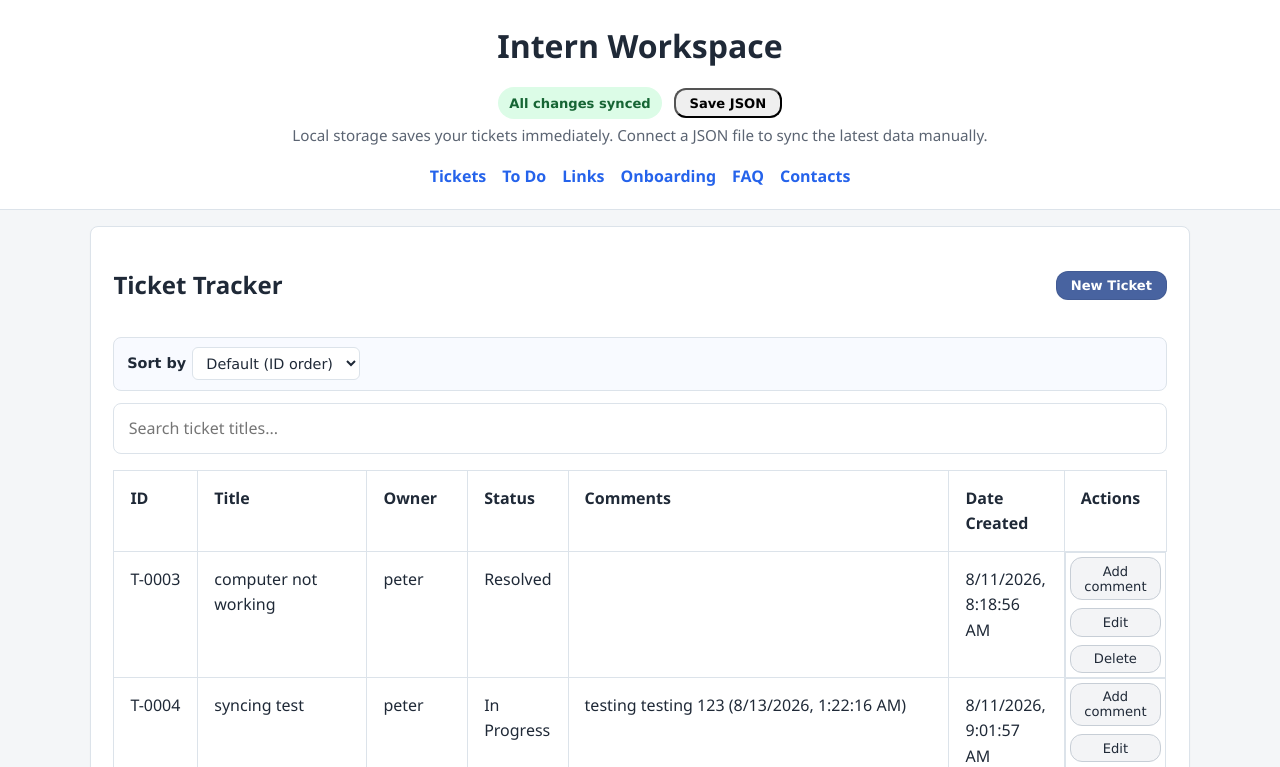
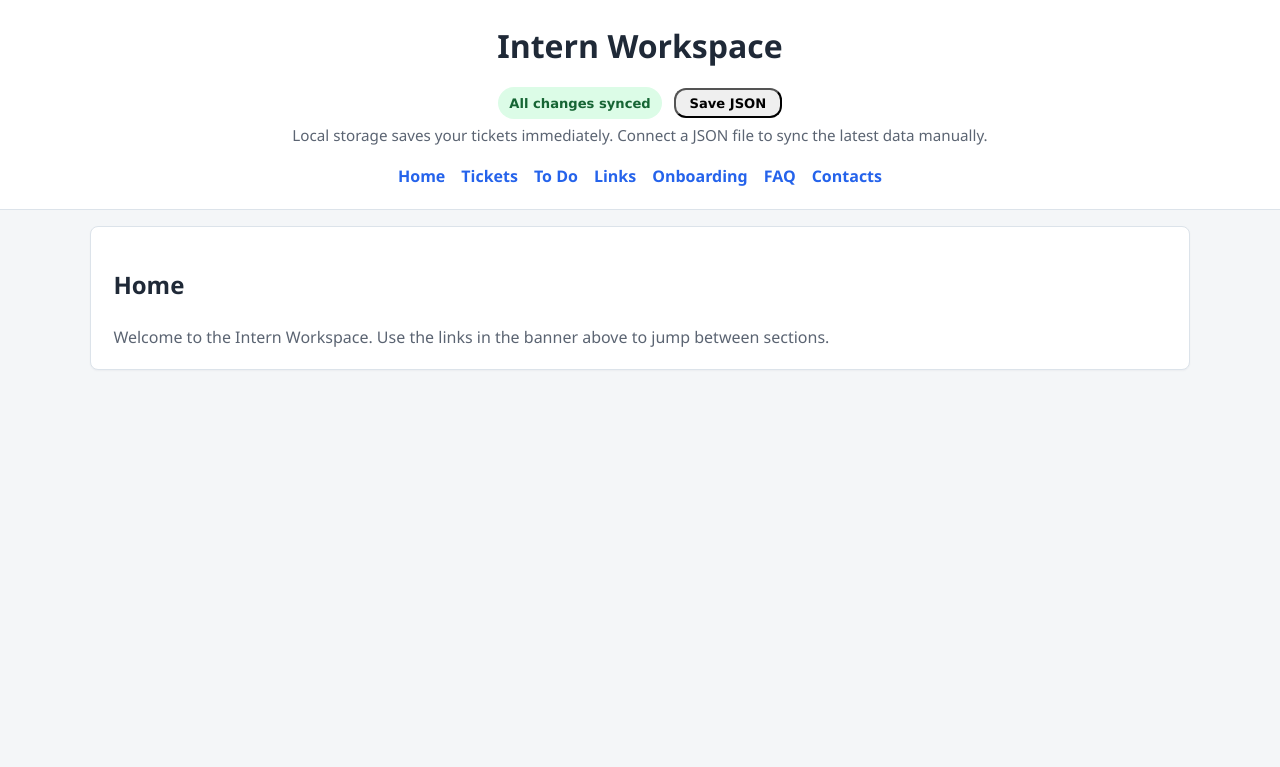
Before and after one commit to teysha-h/intern-workspace, a plain HTML site: page index.html in a window 1280 px wide. Shown: the top 767 px of the page. Drawn offline with Linux system fonts and the light colour scheme.

Commit message:
Webpage format edited so each link opens up a separate subpage for the section card

```diff
--- a/app.js
+++ b/app.js
@@ -1364,4 +1364,32 @@ document.addEventListener("DOMContentLoaded", () => {
       });
   })();
 
+  // ===== Simple hash router: each section card behaves as its own page =====
+  // No hash => show the Home section. A hash such as #tickets shows only that
+  // section card, so each card works like its own page without extra HTML files.
+  const routeSections = Array.from(document.querySelectorAll("main > section"));
+  const homeSection = document.getElementById("home");
+
+  const applyRoute = () => {
+    const hash = (window.location.hash || "").replace(/^#/, "");
+    let active = hash ? document.getElementById(hash) : null;
+
+    if (!active || !active.matches("main > section")) {
+      active = homeSection || routeSections[0] || null;
+    }
+
+    routeSections.forEach((section) => {
+      if (active && section === active) {
+        section.removeAttribute("hidden");
+        section.style.gridColumn = "1 / -1";
+      } else {
+        section.setAttribute("hidden", "");
+        section.style.gridColumn = "";
+      }
+    });
+  };
+
+  window.addEventListener("hashchange", applyRoute);
+  applyRoute();
+
 });
--- a/data.json
+++ b/data.json
@@ -83,7 +83,7 @@
       "task": "test test 123",
       "owner": "woody",
       "dueDate": "2026-08-13T00:00:00.000Z",
-      "completed": true,
+      "completed": false,
       "createdAt": "2026-08-13T07:33:24.527Z"
     }
   ],
--- a/index.html
+++ b/index.html
@@ -21,6 +21,7 @@
       </p>
 
       <nav>
+        <a href="#home">Home</a>
         <a href="#tickets">Tickets</a>
         <a href="#todo">To Do</a>
         <a href="#links">Links</a>
@@ -31,6 +32,11 @@
     </header>
 
     <main>
+
+      <section id="home">
+        <h2>Home</h2>
+        <p>Welcome to the Intern Workspace. Use the links in the banner above to jump between sections.</p>
+      </section>
 
       <section id="tickets">
         <h2>Ticket Tracker</h2>
```
Also changed, not shown: progress.md (+13 -0 lines).
